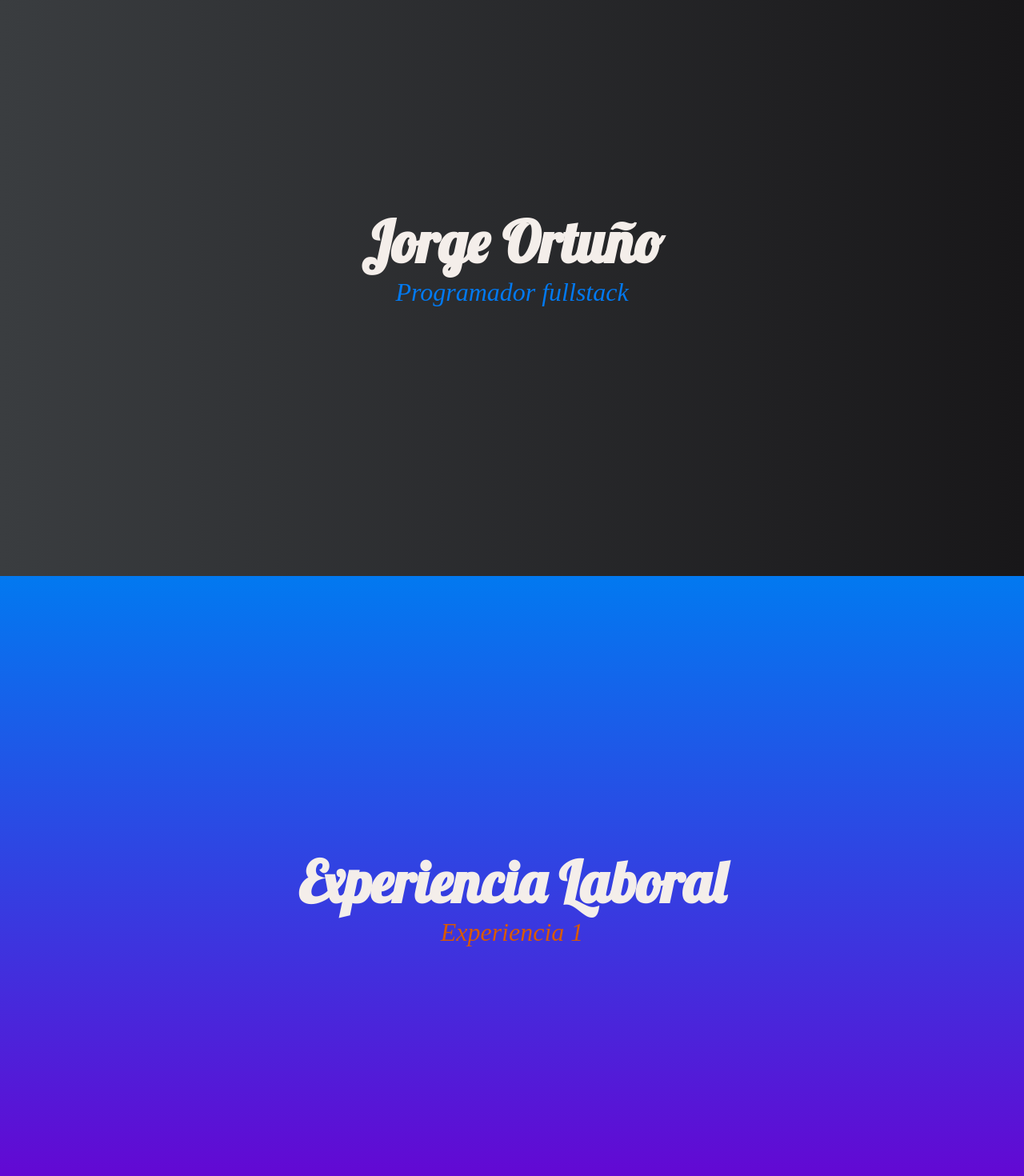
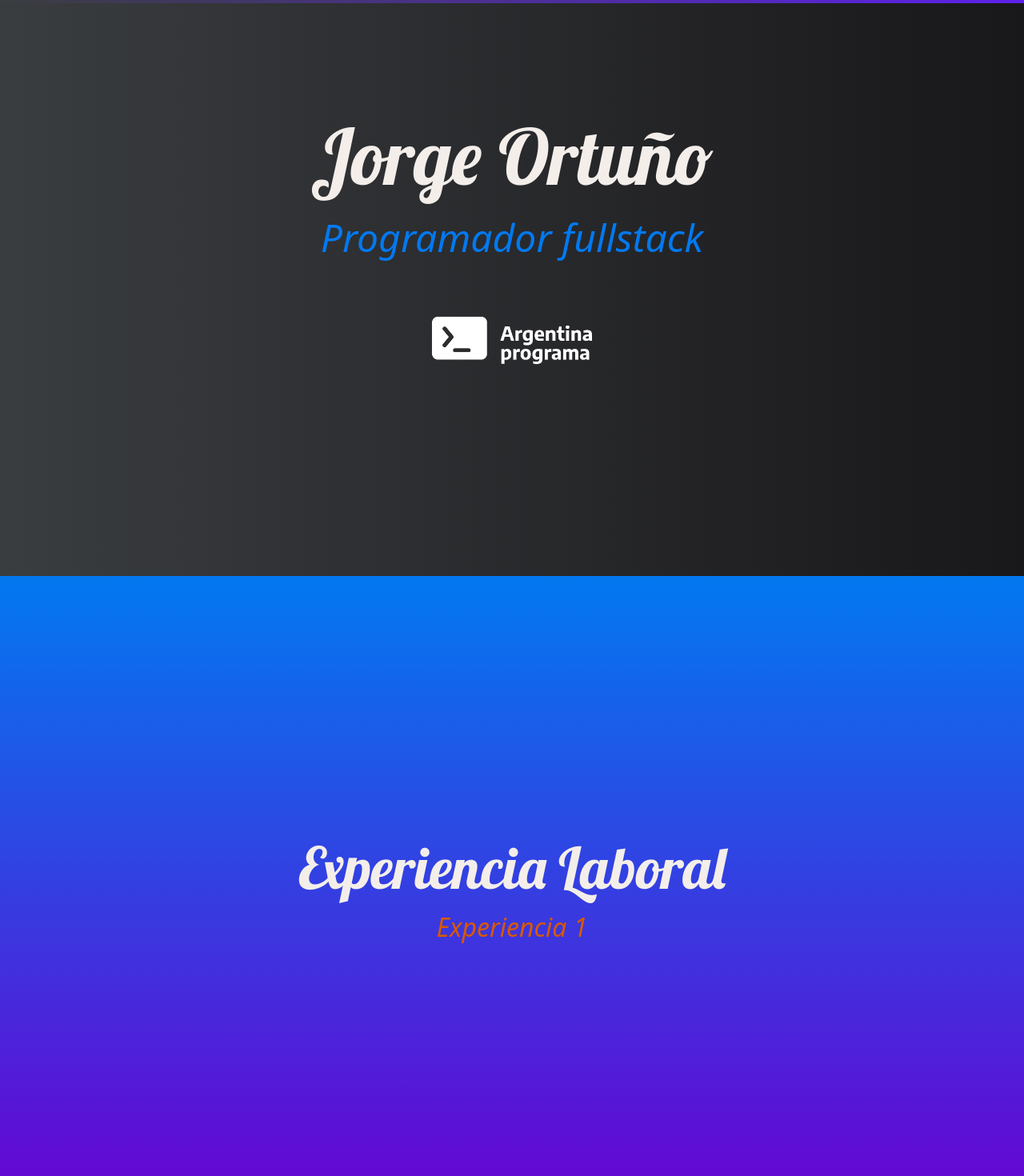
Before and after one commit to DrCondr/portafolioJorgeOrtuno, an Angular app: page / in a window 1280 px wide. Shown: the part 80-1550 px from the top of the page at 80% size. Built offline with nearby package versions, Linux system fonts and the light colour scheme.

Commit message:
Booststrap agregado

```diff
--- a/angular.json
+++ b/angular.json
@@ -23,9 +23,12 @@
               "src/assets"
             ],
             "styles": [
-              "src/styles.css"
+              "src/styles.css",
+              "node_modules/bootstrap/dist/css/bootstrap.min.css"
             ],
-            "scripts": []
+            "scripts": [
+              "node_modules/bootstrap/dist/js/bootstrap.min.js"
+            ]
           },
           "configurations": {
             "production": {
--- a/package.json
+++ b/package.json
@@ -23,6 +23,7 @@
     "@fortawesome/free-brands-svg-icons": "^6.1.1",
     "@fortawesome/free-regular-svg-icons": "^6.1.1",
     "@fortawesome/free-solid-svg-icons": "^6.1.1",
+    "bootstrap": "^5.1.3",
     "rxjs": "~7.5.0",
     "tslib": "^2.3.0",
     "zone.js": "~0.11.4"
--- a/src/app/components/experiencia-laboral/experiencia-laboral.component.css
+++ b/src/app/components/experiencia-laboral/experiencia-laboral.component.css
@@ -1,4 +1,4 @@
-.experiencia {
+.experiencia_laboral {
     display: flex;
     flex-direction: column;
     justify-content: center;
@@ -9,13 +9,13 @@
     background-image: linear-gradient(180deg, #0279f0 0%, #6901d1 100%);
   }
 
-  .experiencia >h1 {
+  .experiencia_laboral >h1 {
     font-size: 4.5rem;
     color: #F4EEEA;
     font-family: lobster;
   }
 
-  .experiencia > p {
+  .experiencia_laboral > p {
     font-size: 2rem;
     font-weight: 200;
     font-style:italic;
--- a/src/app/components/experiencia-laboral/experiencia-laboral.component.html
+++ b/src/app/components/experiencia-laboral/experiencia-laboral.component.html
@@ -1,4 +1,4 @@
-<section id="experiencia" class="experiencia">
+<section id="experiencia" class="experiencia_laboral">
     <h1>Experiencia Laboral</h1>
     <p>Experiencia 1</p>
   </section>
--- a/src/app/components/home/home.component.css
+++ b/src/app/components/home/home.component.css
@@ -10,14 +10,20 @@
   }
 
   .welcome-section >h1 {
-    font-size: 4.5rem;
+    font-size: 6rem;
     color: #F4EEEA;
     font-family: lobster;
   }
 
   .welcome-section > p {
-    font-size: 2rem;
+    font-size: 3rem;
     font-weight: 200;
     font-style:italic;
     color: #0279f0
   }
+
+  .logoar {
+    width: 250px;
+    color: #0279f0;
+
+  }
--- a/src/app/components/home/home.component.html
+++ b/src/app/components/home/home.component.html
@@ -1,4 +1,7 @@
 <section id="welcome-section" class="welcome-section">
+
     <h1>Jorge Ortuño </h1>
     <p>Programador fullstack </p>
+
+    <img src="../../../assets/APLogo.png" class="logoar">
   </section>
--- a/src/app/components/nav-bar/nav-bar.component.html
+++ b/src/app/components/nav-bar/nav-bar.component.html
@@ -2,6 +2,7 @@
     <ul class="nav-list">
       <li> <a href="#welcome-section"> Inicio</a>
       </li>
+      <li> <a href="#experiencia"> Experiencia</a></li>
       <li> <a href="#projects"> Trabajos </a>
       </li>
       <li> <a href="#contacto"> Contacto </a>
--- a/src/index.html
+++ b/src/index.html
@@ -7,6 +7,7 @@
   <meta name="viewport" content="width=device-width, initial-scale=1">
   <link rel="icon" type="image/x-icon" href="favicon.ico">
   <link href="https://fonts.googleapis.com/css2?family=Lobster&display=swap" rel="stylesheet">
+  <link href="https://cdn.jsdelivr.net/npm/bootstrap@5.1.3/dist/css/bootstrap.min.css" rel="stylesheet" integrity="sha384-1BmE4kWBq78iYhFldvKuhfTAU6auU8tT94WrHftjDbrCEXSU1oBoqyl2QvZ6jIW3" crossorigin="anonymous">
 </head>
 <body>
   <app-root></app-root>
```
Also changed, not shown: src/app/components/contacto/contacto.component.html (line endings or trailing spaces), src/assets/APLogo.png (added), 1 other file (tests, documents, lock files or other folders).
